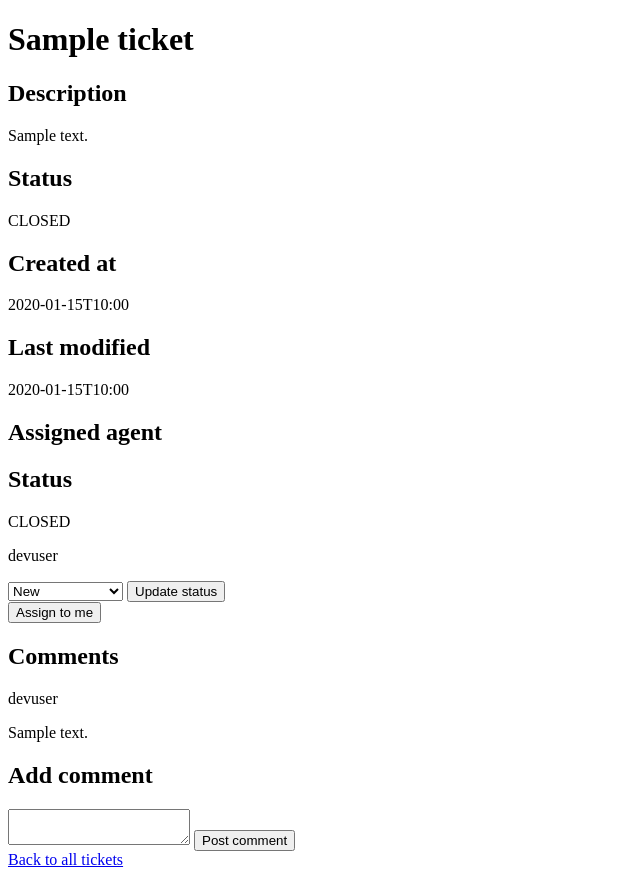
After one commit to lerniajava25/christoffer_borg_helpdesk, a Spring Boot app: page /agent/tickets/1 in a window 1280 px wide. The commit adds this page. Shown: the whole page, without its empty margins (0-640 px from the left). Run offline with Spring Boot 4, Linux system fonts and the light colour scheme; a user stored in the database is signed in; tables that the repository leaves empty hold one stand-in row (values such as "Sample post"); some of the project's set-up classes (security, data sources, template engines, error pages and the like) are left out, and stand-ins take their place.

Commit message:
Implement agent functionality, role-based navigation and input validation

```diff
--- a/helpdesk/src/main/java/com/helpdesk/config/DevDataInitializer.java
+++ b/helpdesk/src/main/java/com/helpdesk/config/DevDataInitializer.java
@@ -31,5 +31,10 @@ public class DevDataInitializer implements CommandLineRunner {
             User user = new User("devuser", "secret", "devuser@example.com", true, Role.USER);
             userService.createUser(user);
         }
+        Optional<User> agentResult = userRepository.findByUsername("devagent");
+        if (agentResult.isEmpty()) {
+            User devagent = new User("devagent", "secret", "devagent@example.com", true, Role.USER);
+            userService.createUser(devagent);
+        }
     }
 }
--- a/helpdesk/src/main/java/com/helpdesk/config/SecurityConfig.java
+++ b/helpdesk/src/main/java/com/helpdesk/config/SecurityConfig.java
@@ -16,6 +16,8 @@ public class SecurityConfig {
     @Bean
     public SecurityFilterChain securityFilterChain(HttpSecurity http) throws Exception {
         http.authorizeHttpRequests(auth -> auth
+                .requestMatchers("/agent/**").hasAnyRole("AGENT", "ADMIN")
+                .requestMatchers("/admin/**").hasAnyRole("ADMIN")
                 .anyRequest().authenticated()
         );
 
--- /dev/null
+++ b/helpdesk/src/main/java/com/helpdesk/controller/AgentController.java
@@ -0,0 +1,108 @@
+package com.helpdesk.controller;
+
+import com.helpdesk.model.Comment;
+import com.helpdesk.model.TicketStatus;
+import com.helpdesk.model.User;
+import com.helpdesk.service.CommentService;
+import com.helpdesk.service.UserService;
+import org.springframework.http.HttpStatus;
+import org.springframework.ui.Model;
+import com.helpdesk.model.Ticket;
+import com.helpdesk.service.TicketService;
+import org.springframework.stereotype.Controller;
+import org.springframework.web.bind.annotation.GetMapping;
+import org.springframework.web.bind.annotation.PathVariable;
+import org.springframework.web.bind.annotation.PostMapping;
+import org.springframework.web.bind.annotation.RequestParam;
+import org.springframework.web.server.ResponseStatusException;
+
+import java.security.Principal;
+import java.util.List;
+import java.util.Optional;
+
+@Controller
+public class AgentController {
+
+   private final TicketService ticketService;
+   private final UserService userService;
+   private final CommentService commentService;
+
+    public AgentController(TicketService ticketService, UserService userService, CommentService commentService) {
+       this.ticketService = ticketService;
+       this.userService = userService;
+       this.commentService = commentService;
+    }
+
+    @GetMapping("/agent/tickets")
+    public String allTickets(Model model) {
+
+        List<Ticket> tickets = ticketService.getAllTickets();
+        model.addAttribute("tickets", tickets);
+        return "agent-tickets";
+    }
+
+    @GetMapping("/agent/tickets/{id}")
+    public String ticketDetails(@PathVariable("id") Long id, Model model) {
+
+        Optional<Ticket> result = ticketService.getTicketById(id);
+        Ticket ticket = result.orElseThrow(
+                () -> new ResponseStatusException(HttpStatus.NOT_FOUND)
+        );
+        model.addAttribute("ticket", ticket);
+        List<Comment> comments = commentService.getCommentsByTicketId(id);
+        model.addAttribute("comments", comments);
+        return "agent-ticket-details";
+    }
+
+    @PostMapping("/agent/tickets/{id}/assign")
+    public String assignTicket(@PathVariable("id") Long id,
+                               Principal principal) {
+       String username = principal.getName();
+       Optional<User> result = userService.getUserByUsername(username);
+       User agent = result.orElseThrow();
+       Optional<Ticket> ticketResult = ticketService.getTicketById(id);
+       Ticket ticket = ticketResult.orElseThrow(
+               () -> new ResponseStatusException(HttpStatus.NOT_FOUND)
+       );
+       if (ticket.getAssignedAgent() != null) {
+           throw new ResponseStatusException(HttpStatus.CONFLICT);
+       }
+       ticketService.assignTicket(ticket, agent);
+
+       return "redirect:/agent/tickets/" + id;
+   }
+
+    @PostMapping("/agent/tickets/{id}/status")
+    public String updateStatus(@PathVariable("id") Long id,
+                               @RequestParam("status") TicketStatus status) {
+
+        Optional<Ticket> ticketResult = ticketService.getTicketById(id);
+        Ticket ticket = ticketResult.orElseThrow(
+                () -> new ResponseStatusException(HttpStatus.NOT_FOUND)
+        );
+        ticketService.updateStatus(ticket, status);
+
+        return "redirect:/agent/tickets/" + id;
+    }
+
+    @PostMapping("/agent/tickets/{id}/comments")
+    public String createComment(
+            @PathVariable("id") Long id,
+            @RequestParam("content") String content,
+            Principal principal) {
+        if(content.isBlank()) {
+            throw new ResponseStatusException(HttpStatus.BAD_REQUEST);
+        }
+        String username = principal.getName();
+        Optional<User> result = userService.getUserByUsername(username);
+        User user = result.orElseThrow();
+        Optional<Ticket> ticketResult = ticketService.getTicketById(id);
+        Ticket ticket = ticketResult.orElseThrow(
+                () -> new ResponseStatusException(HttpStatus.NOT_FOUND)
+        );
+        Comment comment = new Comment(content, ticket, user);
+        commentService.saveComment(comment);
+        return "redirect:/agent/tickets/" + id;
+    }
+
+}
--- /dev/null
+++ b/helpdesk/src/main/resources/db/migration/V5__add_assignment_agent.sql
@@ -0,0 +1,2 @@
+alter table tickets
+    add column assigned_agent_id bigint references users(id);
--- /dev/null
+++ b/helpdesk/src/main/resources/templates/agent-ticket-details.html
@@ -0,0 +1,71 @@
+<!DOCTYPE html>
+<html lang="en" xmlns:th="http://www.thymeleaf.org">
+<head>
+    <meta charset="UTF-8">
+    <title>Ticket details</title>
+</head>
+<body>
+
+<h1 th:text="${ticket.title}"></h1>
+
+<h2>Description</h2>
+<p th:text="${ticket.description}"></p>
+
+<h2>Status</h2>
+<p th:text="${ticket.status}"></p>
+
+<h2>Created at</h2>
+<p th:text="${ticket.createdAt}"></p>
+
+<h2>Last modified</h2>
+<p th:text="${ticket.lastModified}"></p>
+
+<h2>Assigned agent</h2>
+
+<p th:if="${ticket.assignedAgent == null}">
+    Unassigned
+</p>
+
+<h2>Status</h2>
+<p th:text="${ticket.status}"></p>
+
+<p th:if="${ticket.assignedAgent != null}"
+   th:text="${ticket.assignedAgent.username}">
+</p>
+
+<form th:action="@{/agent/tickets/{id}/status(id=${ticket.id})}" method="post">
+
+    <select name="status">
+        <option value="NEW">New</option>
+        <option value="IN_PROGRESS">In progress</option>
+        <option value="WAITING_FOR_USER">Waiting for user</option>
+        <option value="RESOLVED">Resolved</option>
+        <option value="CLOSED">Closed</option>
+    </select>
+
+    <button type="submit">Update status</button>
+
+</form>
+
+<form th:action="@{/agent/tickets/{id}/assign(id=${ticket.id})}" method="post">
+    <button type="submit">Assign to me</button>
+</form>
+
+<h2>Comments</h2>
+
+<div th:each="comment : ${comments}">
+    <p th:text="${comment.author.username}"></p>
+    <p th:text="${comment.content}"></p>
+</div>
+
+<h2>Add comment</h2>
+
+<form th:action="@{/agent/tickets/{id}/comments(id=${ticket.id})}" method="post">
+    <textarea name="content"></textarea>
+    <button type="submit">Post comment</button>
+</form>
+
+<a href="/agent/tickets">Back to all tickets</a>
+
+</body>
+</html>
--- /dev/null
+++ b/helpdesk/src/main/resources/templates/agent-tickets.html
@@ -0,0 +1,6 @@
+<html lang="en" xmlns:th="http://www.thymeleaf.org">
+
+<h1>All Tickets</h1>
+<a th:each="ticket : ${tickets}"
+   th:href="@{/agent/tickets/{id}(id=${ticket.id})}"
+   th:text="${ticket.title}"></a>
```
Also changed, not shown: helpdesk/src/main/java/com/helpdesk/controller/TicketController.java (+12 -2 lines), helpdesk/src/main/java/com/helpdesk/model/Ticket.java (+15 -0 lines), helpdesk/src/main/java/com/helpdesk/service/TicketService.java (+12 -0 lines), helpdesk/src/main/resources/templates/home.html (+15 -0 lines).
